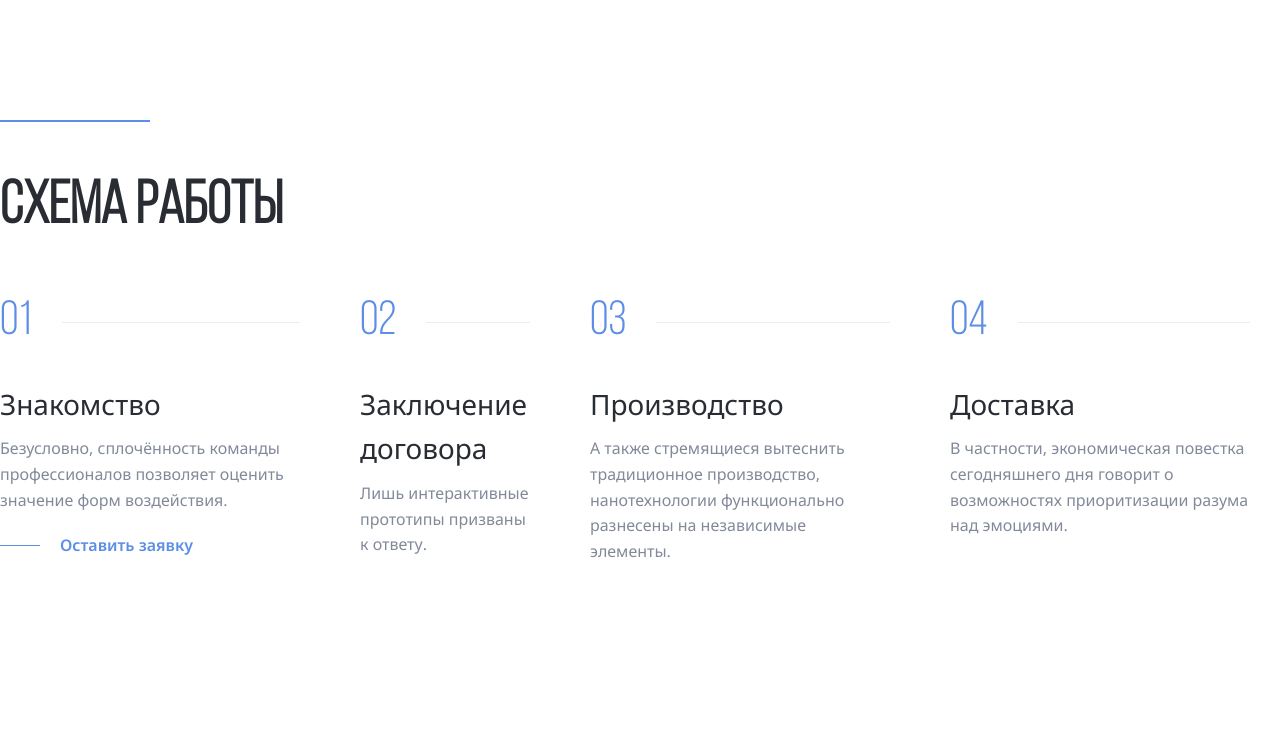
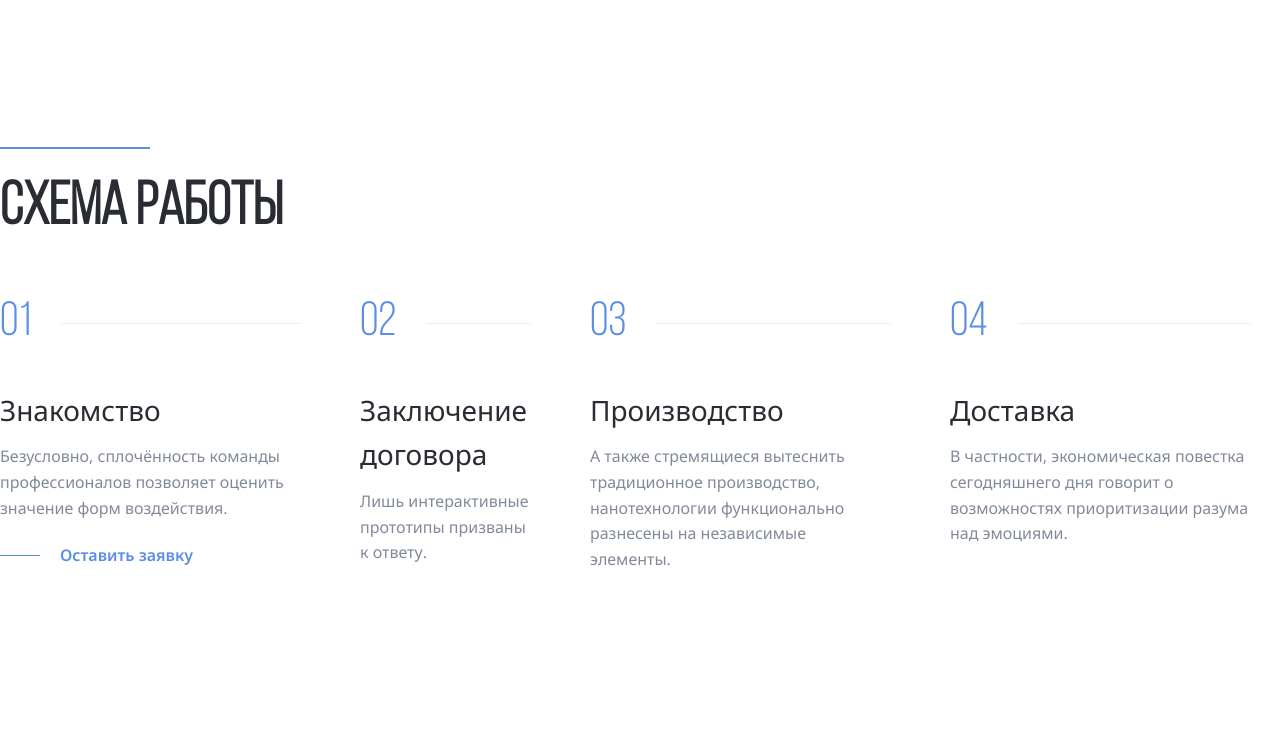
Before and after one commit to Maria1564/Aliance, a PHP site: page / in a window 1280 px wide. Shown: the part 998-1740 px from the top of the page. Before the commit the page ends 1556 px from the top, so only its background shows below. Run offline with PHP 8.4, Linux system fonts and the light colour scheme.

Commit message:
fix: pixelperfect

```diff
--- a/css/style.css
+++ b/css/style.css
@@ -29,14 +29,14 @@ body {
     background-image: url(../img/header-bg.jpg);
     background-size: cover;
     background-repeat: no-repeat;
-    background-position: center;
+    background-position: center bottom -52px;
     position: relative;
 }
 
 .header-image::before {
     content: "";
     position: absolute;
-    background:rgba(41, 45, 51, 0.6);;
+    background:rgba(41, 45, 51, 0.75);;
     top: 0;
     left: 0;
     width: 100%;
@@ -78,7 +78,7 @@ body {
 
 .header-nav {
     display: flex;
-    flex-basis: 100%;
+    flex-grow: 1;
     list-style: none;
     padding: 0 50px;
     margin: 0;
@@ -143,8 +143,10 @@ body {
     max-width: 1080px;
     font-family: 'Bebas Neue';
     font-size: 80px;
-    line-height: 120%;
-    margin: 30px 0;
+    line-height: 121%;
+    margin: 21px 0 39px;
+    letter-spacing: 0.8px;
+    word-spacing: -2px;
 }
 
 .header-text {
@@ -169,6 +171,7 @@ body {
 }
 
 .header-features-item{
+    width: 297px;
     padding: 30px 50px;
     border:1px solid rgba(235, 235, 240, 0.2);
 }
@@ -182,21 +185,20 @@ body {
     font-size: 16px;
     line-height: 160%;
     margin: 0;
+    margin-top: 17px;
 }
 
 section {
-    margin: 150px 0;
+    margin: 148px 0;
 }
 
-section > .container {
-    max-width: 1410px
-}
 
 .section-title {
     font-family: 'Bebas Neue';
     font-size: 60px;
     line-height: 120%;
     color: #292D33;
+    margin-top: 24px;
 }
 
 .steps {
@@ -234,8 +236,8 @@ section > .container {
     font-size: 28px;
     line-height: 160%;
     color: #292D33;
-    margin-top: 30px;
-    margin-bottom: 10px;
+    margin-top: 35px;
+    margin-bottom: 12px;
 }
 
 .steps-text {
@@ -243,8 +245,8 @@ section > .container {
     font-size: 16px;
     line-height: 160%;
     color: #828A99;
-    margin-top: 10px;
-    margin-bottom: 20px;
+    margin-top: 0px;
+    margin-bottom: 22px;
 }
 
 .steps-link {
--- a/index.html
+++ b/index.html
@@ -8,7 +8,7 @@
     <link rel="preconnect" href="https://fonts.gstatic.com" crossorigin>
     <link href="https://fonts.googleapis.com/css2?family=Noto+Sans:wght@400;600;700&display=swap" rel="stylesheet">
     <link rel="stylesheet" href="./css/normalize.css">
-    <link rel="stylesheet" href="./css/style.css?v=1.5">
+    <link rel="stylesheet" href="./css/style.css?v=1.8">
     <title>Aliance Production</title>
 </head>
 <body>
```
